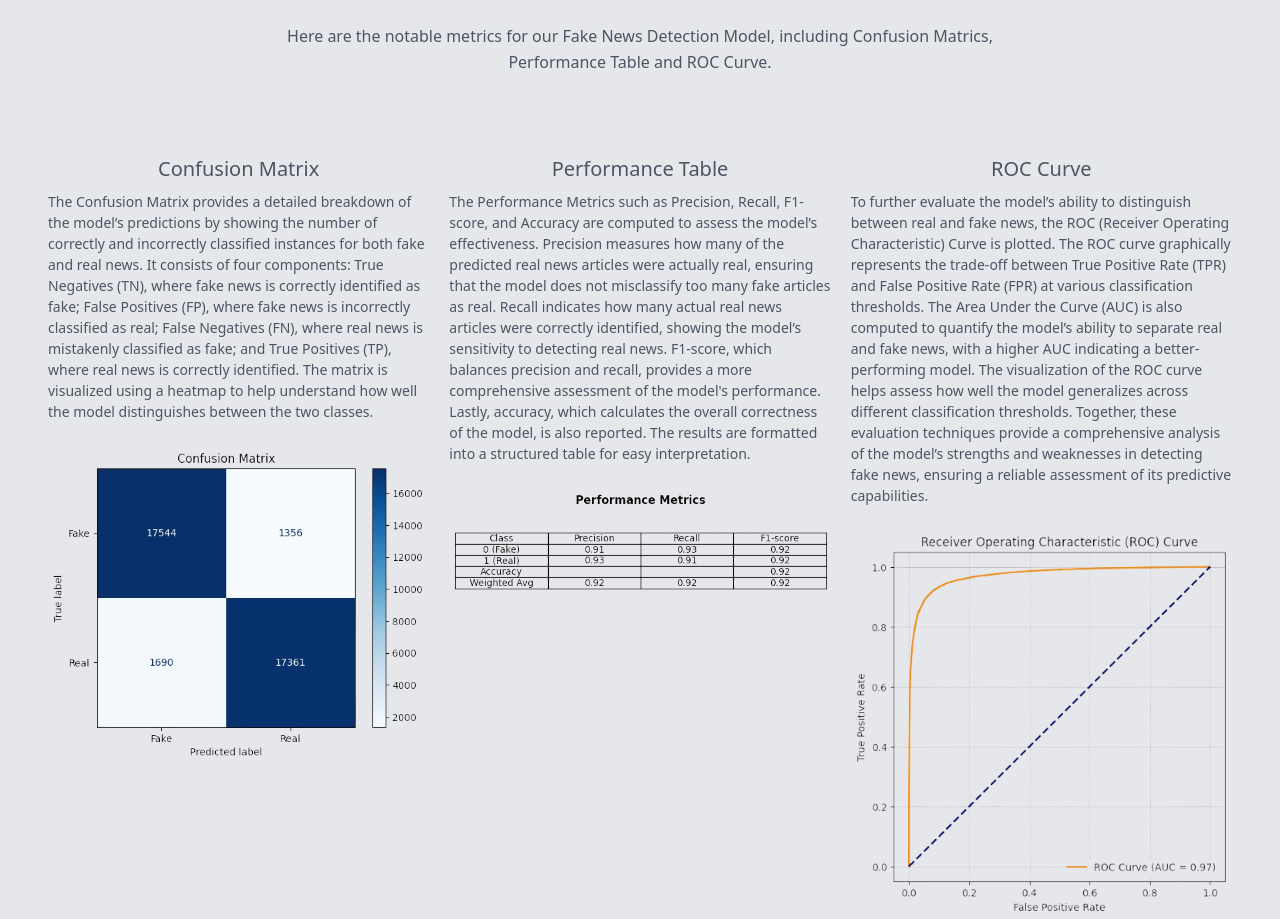
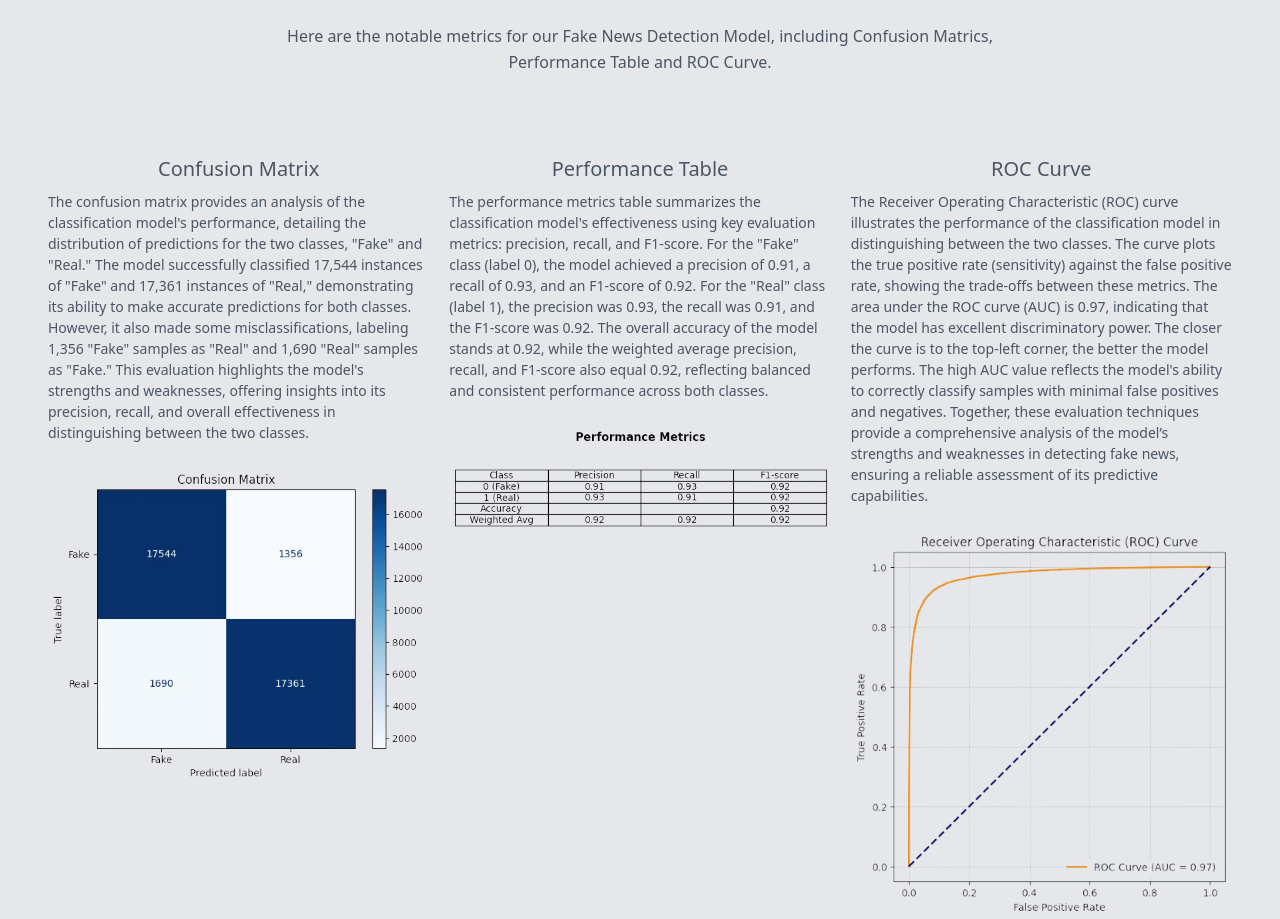
Before and after one commit to hxnsol/fakenewsproject, a Flask app: page /metrics in a window 1280 px wide; the page is wider, and only the part inside the window is pictured. Shown: the part 314-1233 px from the top of that part. Run offline with Flask 3, Linux system fonts and the light colour scheme; parts of the project's set-up code (start-up, migrations or seed data) failed here and were passed over.

Commit message:
Update metrics.html

```diff
--- a/templates/metrics.html
+++ b/templates/metrics.html
@@ -66,17 +66,20 @@
           <div class="metrics-container">
             <div class="metrics-item">
               <h2 class="text-xl font-medium mb-2">Confusion Matrix</h2>
-              <p class="mb-4">The Confusion Matrix provides a detailed breakdown of the model’s predictions by showing the number of correctly and incorrectly classified instances for both fake and real news. It consists of four components: True Negatives (TN), where fake news is correctly identified as fake; False Positives (FP), where fake news is incorrectly classified as real; False Negatives (FN), where real news is mistakenly classified as fake; and True Positives (TP), where real news is correctly identified. The matrix is visualized using a heatmap to help understand how well the model distinguishes between the two classes.</p>
+              <p class="mb-4">The confusion matrix provides an analysis of the classification model's performance, detailing the distribution of predictions for the two classes, "Fake" and "Real." The model successfully classified 17,544 instances of "Fake" and 17,361 instances of "Real," demonstrating its ability to make accurate predictions for both classes. However, it also made some misclassifications, labeling 1,356 "Fake" samples as "Real" and 1,690 "Real" samples as "Fake." This evaluation highlights the model's strengths and weaknesses, offering insights into its precision, recall, and overall effectiveness in distinguishing between the two classes.
+</p>
               <img src="images/ConfusionMatrix.png" alt="Confusion Matrix">
             </div>
             <div class="metrics-item">
               <h2 class="text-xl font-medium mb-2">Performance Table</h2>
-              <p class="mb-4">The Performance Metrics such as Precision, Recall, F1-score, and Accuracy are computed to assess the model’s effectiveness. Precision measures how many of the predicted real news articles were actually real, ensuring that the model does not misclassify too many fake articles as real. Recall indicates how many actual real news articles were correctly identified, showing the model’s sensitivity to detecting real news. F1-score, which balances precision and recall, provides a more comprehensive assessment of the model's performance. Lastly, accuracy, which calculates the overall correctness of the model, is also reported. The results are formatted into a structured table for easy interpretation.</p>
+              <p class="mb-4">The performance metrics table summarizes the classification model's effectiveness using key evaluation metrics: precision, recall, and F1-score. For the "Fake" class (label 0), the model achieved a precision of 0.91, a recall of 0.93, and an F1-score of 0.92. For the "Real" class (label 1), the precision was 0.93, the recall was 0.91, and the F1-score was 0.92. The overall accuracy of the model stands at 0.92, while the weighted average precision, recall, and F1-score also equal 0.92, reflecting balanced and consistent performance across both classes.
+</p>
               <img src="images/PerformanceMetrics.png" alt="Performance Table">
             </div>
             <div class="metrics-item">
               <h2 class="text-xl font-medium mb-2">ROC Curve</h2>
-              <p class="mb-4">To further evaluate the model’s ability to distinguish between real and fake news, the ROC (Receiver Operating Characteristic) Curve is plotted. The ROC curve graphically represents the trade-off between True Positive Rate (TPR) and False Positive Rate (FPR) at various classification thresholds. The Area Under the Curve (AUC) is also computed to quantify the model’s ability to separate real and fake news, with a higher AUC indicating a better-performing model. The visualization of the ROC curve helps assess how well the model generalizes across different classification thresholds.
+              <p class="mb-4">The Receiver Operating Characteristic (ROC) curve illustrates the performance of the classification model in distinguishing between the two classes. The curve plots the true positive rate (sensitivity) against the false positive rate, showing the trade-offs between these metrics. The area under the ROC curve (AUC) is 0.97, indicating that the model has excellent discriminatory power. The closer the curve is to the top-left corner, the better the model performs. The high AUC value reflects the model's ability to correctly classify samples with minimal false positives and negatives.
+
 
 Together, these evaluation techniques provide a comprehensive analysis of the model’s strengths and weaknesses in detecting fake news, ensuring a reliable assessment of its predictive capabilities.</p>
               <img src="images/ROCCurve.png" alt="ROC Curve">
```
